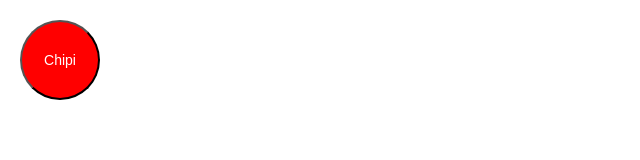
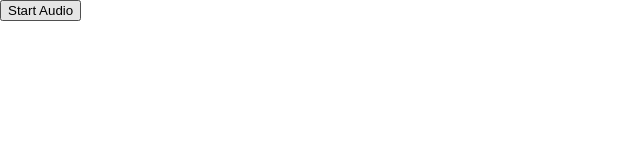
Before and after one commit to IgorIgor32/chipi, a plain HTML site: page index.html in a window 1280 px wide. Shown: the whole page, without its empty margins (0-640 px from the left). Drawn offline with Linux system fonts and the light colour scheme.

Commit message:
Update index.html

```diff
--- a/index.html
+++ b/index.html
@@ -38,39 +38,24 @@
         transform: translateY(100vh);
       }
     }
-
-    #chipi-button {
-      position: fixed;
-      top: 20px;
-      left: 20px;
-      width: 80px;
-      height: 80px;
-      background-color: red;
-      border-radius: 50%;
-      display: flex;
-      align-items: center;
-      justify-content: center;
-      color: white;
-      font-size: 14px;
-      cursor: pointer;
-    }
   </style>
 </head>
 <body>
   <div id="background"></div>
   <div id="snowflake-container"></div>
 
-  <button id="chipi-button" onclick="startAudio()">Chipi</button>
+  <button onclick="startAudio()">Start Audio</button>
 
-  <audio autoplay loop id="playAudio">
-    <source src="audio/source.mp3" type="audio/mp3">
+  <audio id="background-audio" loop>
+    <source src="chipi.mp3" type="audio/mp3">
+    Your browser does not support the audio element.
   </audio>
 
   <script>
     function startAudio() {
-      const audio = document.getElementById('playAudio');
+      const audio = document.getElementById('background-audio');
       audio.play();
-      document.getElementById('chipi-button').remove(); // Remove the button after starting audio
+      document.querySelector('button').remove(); // Remove the button after starting audio
 
       // Create snowflakes
       const snowflakeContainer = document.getElementById('snowflake-container');
```
